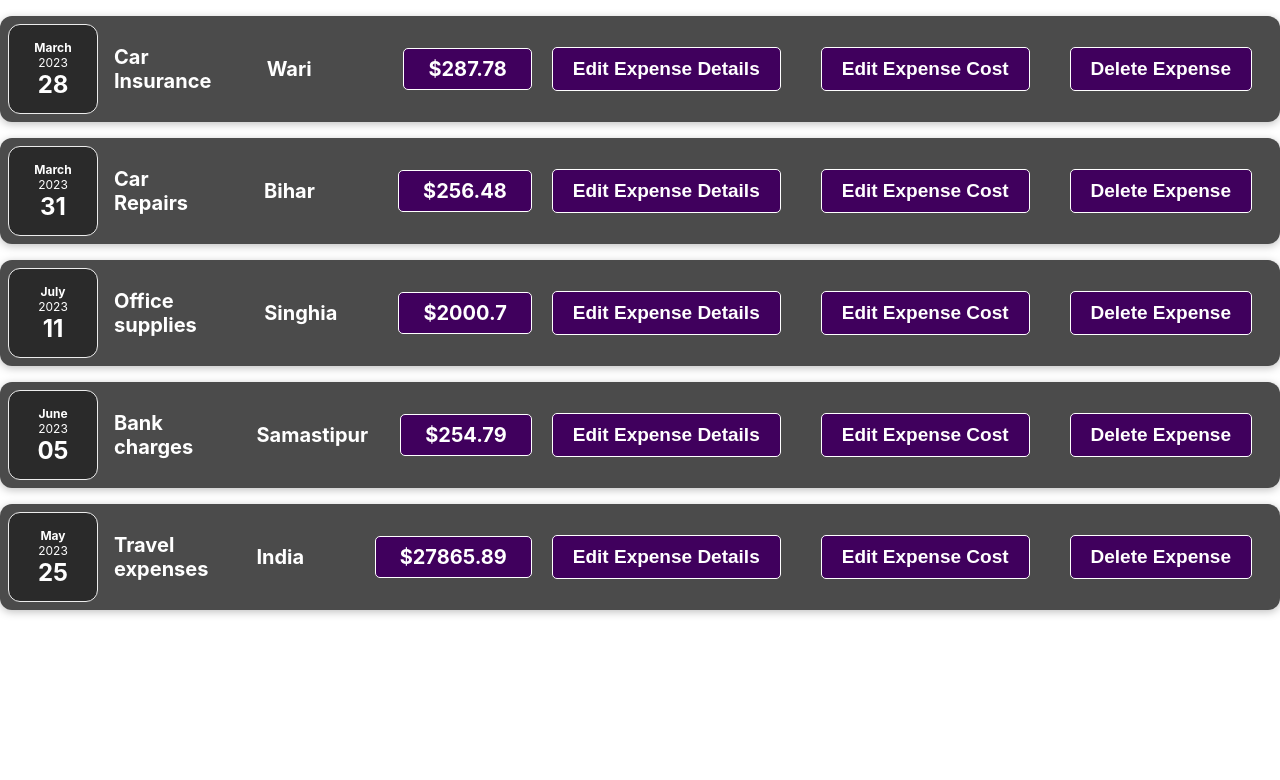
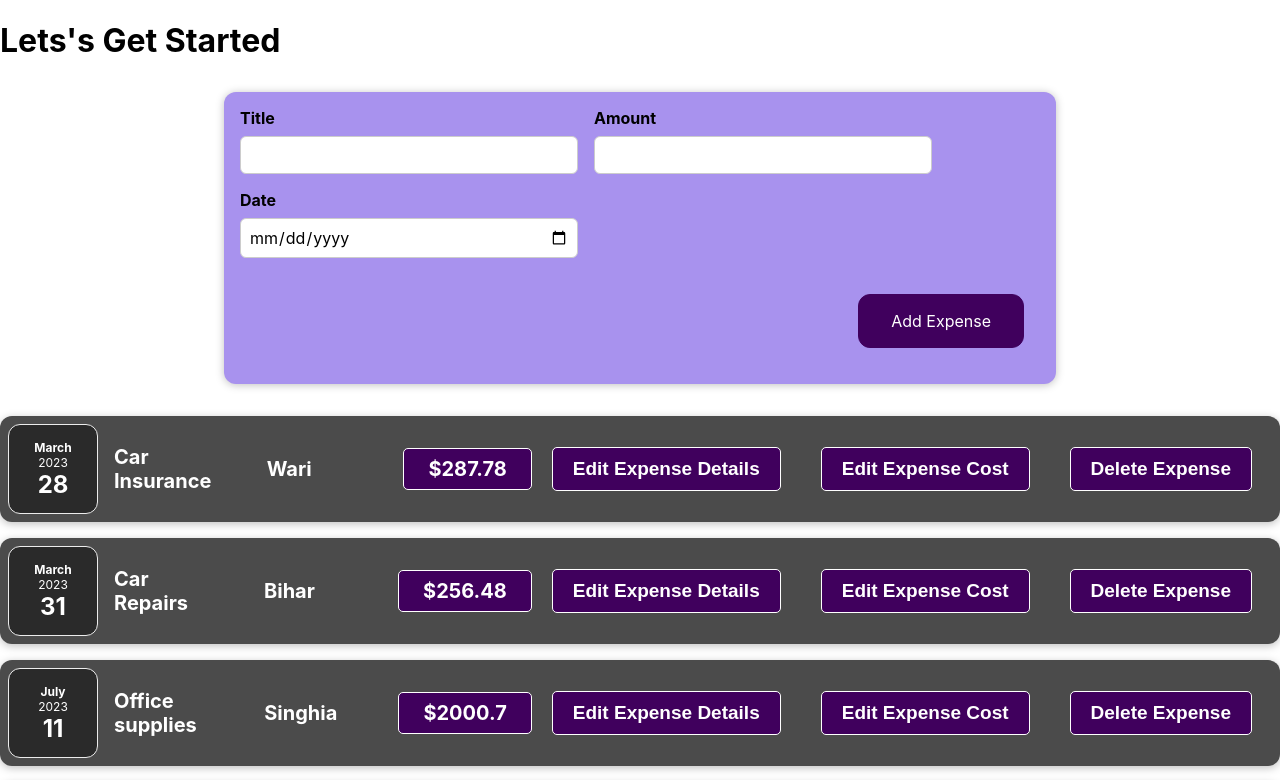
Before and after one commit to bhanu567/first-task, a React (Create React App) app: page / in a window 1280 px wide. Shown: the top 780 px of the page. Built offline with nearby package versions, Linux system fonts and the light colour scheme.

Commit message:
added onChange function and console it to the screen

```diff
--- a/src/App.js
+++ b/src/App.js
@@ -1,5 +1,6 @@
 import React from "react";
 import Expenses from "./Components/Expenses/Expenses";
+import NewExpenses from "./Components/New Expense/NewExpenses";
 function App() {
   const expenses = [
     {
@@ -34,22 +35,25 @@
     },
   ];
 
+  const expenseForm = () => <NewExpenses/> ;
+
   //In the recent upgradation, you need not necesserily write "import React from "react";" in each and every file, but the first work that is done is converting the return code like the below written code as                 React.createElement("tagName" , {attributes as an object}, content1, content2, content3, ...........); we will not write code like this because it is not readable. Here one can clearly see that we must need a wrapper element.
   //you can return an array of elements but still we need array name i.e. array elements
+  // return (
+  //   React.createElement(
+  //     "div",
+  //     {},
+  //     React.createElement("h1", {}, 'Lets"s Get Started')
+  //   ),
+  //   React.createElement(Expenses, { items: expenses })
+  // );
   return (
-    React.createElement(
-      "div",
-      {},
-      React.createElement("h1", {}, 'Lets"s Get Started')
-    ),
-    React.createElement(Expenses, { items: expenses })
+    <div>
+      <h1>Lets's Get Started</h1>
+      <NewExpenses/>
+      <Expenses items={expenses}></Expenses>
+    </div>
   );
-  // return (
-  //   <div>
-  //     <h1>Lets's Get Started</h1>
-  //     <Expenses items={expenses}></Expenses>
-  //   </div>
-  // );
 }
 
 export default App;
--- /dev/null
+++ b/src/Components/New Expense/ExpenseForm.css
@@ -0,0 +1,26 @@
+.new-expense__controls {
+  display: flex;
+  flex-wrap: wrap;
+  gap: 1rem;
+  margin-bottom: 1rem;
+  text-align: left;
+}
+
+.new-expense__control label {
+  font-weight: bold;
+  margin-bottom: 0.5rem;
+  display: block;
+}
+
+.new-expense__control input {
+  font: inherit;
+  padding: 0.5rem;
+  border-radius: 6px;
+  border: 1px solid #ccc;
+  width: 20rem;
+  max-width: 100%;
+}
+
+.new-expense__actions {
+  text-align: right;
+}
--- /dev/null
+++ b/src/Components/New Expense/ExpenseForm.js
@@ -0,0 +1,29 @@
+import "./ExpenseForm.css";
+
+const ExpenseForm = () => {
+    const titleHandler = (event) => {
+        console.log(event.target.value);
+    }
+  return (
+    <form>
+      <div className="new-expense__controls">
+        <div className="new-expense__control">
+          <label>Title</label>
+          <input type="text" onChange={titleHandler}></input>
+        </div>
+        <div className="new-expense__control">
+          <label>Amount</label>
+          <input type="number" min="0.01" step="0.01" onChange={titleHandler}></input>
+        </div>
+        <div className="new-expense__control">
+          <label>Date</label>
+          <input type="date" min="2019-01-01" max="2022-12-31" onChange={titleHandler}></input>
+        </div>
+      </div>
+      <div className="new-expense__actions">
+        <button type="submit">Add Expense</button>
+      </div>
+    </form>
+  );
+};
+export default ExpenseForm;
--- /dev/null
+++ b/src/Components/New Expense/NewExpenses.css
@@ -0,0 +1,38 @@
+.new-expense {
+  background-color: #a892ee;
+  padding: 1rem;
+  margin: 2rem auto;
+  width: 50rem;
+  max-width: 95%;
+  border-radius: 12px;
+  text-align: center;
+  box-shadow: 0 1px 8px rgba(0, 0, 0, 0.25);
+}
+
+.new-expense button {
+  font: inherit;
+  cursor: pointer;
+  padding: 1rem 2rem;
+  border: 1px solid #40005d;
+  background-color: #40005d;
+  color: white;
+  border-radius: 12px;
+  margin-right: 1rem;
+}
+
+.new-expense button:hover,
+.new-expense button:active {
+  background-color: #510674;
+  border-color: #510674;
+}
+
+.new-expense button.alternative {
+  color: #220131;
+  border-color: transparent;
+  background-color: transparent;
+}
+
+.new-expense button.alternative:hover,
+.new-expense button.alternative:active {
+  background-color: #ddb3f8;
+}
--- /dev/null
+++ b/src/Components/New Expense/NewExpenses.js
@@ -0,0 +1,10 @@
+import "./NewExpenses.css";
+import ExpenseForm from "./ExpenseForm";
+function NewExpenses() {
+  return (
+    <div className="new-expense">
+      <ExpenseForm />
+    </div>
+  );
+}
+export default NewExpenses;
```
